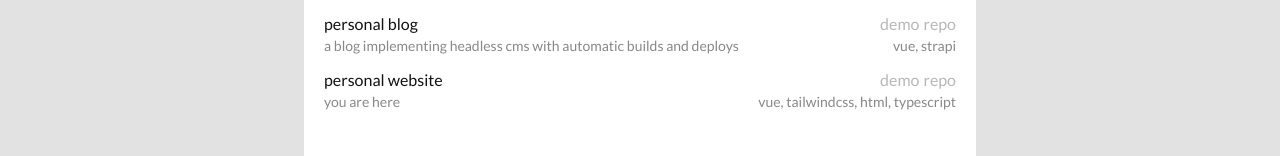
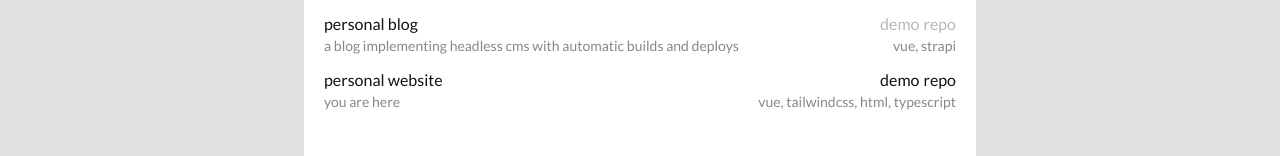
Before and after one commit to wovensoul/personal-website, a Vue app: page / in a window 1280 px wide. Shown: the part 644-800 px from the top of the page. Built offline with nearby package versions, Linux system fonts and the light colour scheme.

Commit message:
feat: add website href links for GitHub repo and live demo

```diff
--- a/src/views/HomePage.vue
+++ b/src/views/HomePage.vue
@@ -68,6 +68,8 @@ const pupilImages = [pupilIcon, tree1, tree3, leaves2, leaves, pupilWord]
     :project-name="'personal website'"
     :description="'you are here'"
     :stack="'vue, tailwindcss, html, typescript'"
+    :demo="'https://jeffreychen.work'"
+    :repo="'https://github.com/wovensoul/personal-website'"
   ></ProjectCard>
   <h1 class="uppercase pt-12 pb-4 text-[var(--myblue)] font-semibold">Technical Skills</h1>
   <div class="bg-[var(--obgcolor)] rounded-3xl">
```
